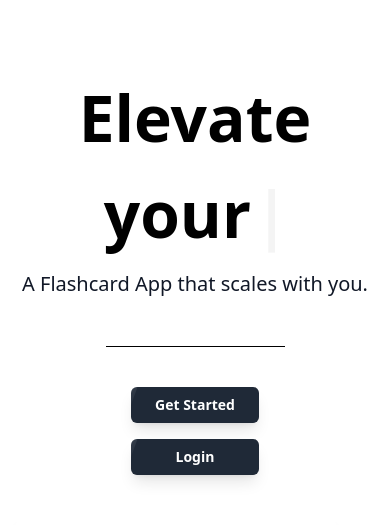
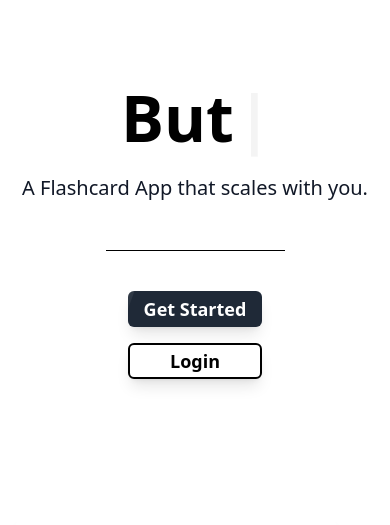
Before and after one commit to Chen-Steve/Kard, a Next.js app: page / in a window 390 px wide. Shown: the part 142-667 px from the top of the page. Built offline with nearby package versions, Linux system fonts and the light colour scheme; no server answers.

Commit message:
ui updates

```diff
--- a/src/components/demo/FeaturesSection.tsx
+++ b/src/components/demo/FeaturesSection.tsx
@@ -41,7 +41,7 @@ const FeaturesSection: React.FC<FeaturesSectionProps> = ({ isDarkMode }) => {
         <h3 className={`text-3xl font-bold mb-8 text-center ${isDarkMode ? 'text-white' : 'text-black'}`}>More Features coming soon!</h3>
         <ul className="grid grid-cols-2 gap-4">
           {['Progress Tracking', 'Spaced Repetition', 'Customizable Dashboard', 'Generate flashcards from websites'].map((feature) => (
-            <li key={feature} className={`backdrop-blur-sm p-4 rounded-lg shadow-lg border-2 ${
+            <li key={feature} className={`backdrop-blur-sm p-4 rounded-lg shadow-lg border-dotted border ${
               isDarkMode ? 'bg-gray-800/30 text-white border-white' : 'bg-white/30 text-black border-black'
             }`}>
               {feature}
--- a/src/pages/index.tsx
+++ b/src/pages/index.tsx
@@ -1,7 +1,7 @@
 "use client";
 
 import '../app/globals.css';
-import { FC, useState, useEffect, useRef } from 'react';
+import React, { useEffect, useRef, useState } from 'react';
 import Link from 'next/link';
 import { useTypewriter, Cursor } from 'react-simple-typewriter';
 import trackEvent from '@vercel/analytics';
@@ -11,14 +11,21 @@ import { Button } from '../components/ui/Button';
 import Image from 'next/image';
 import { FaSun } from "react-icons/fa";
 import { MdDarkMode } from "react-icons/md";
-import DragAndDropDemo from '../components/demo/DragAndDropDemo';
+import dynamic from 'next/dynamic';
+import FlipCard from '../components/demo/FlipCard';
 import FeaturesSection from '../components/demo/FeaturesSection';
-import FlipCard from '../components/demo/FlipCard';
 
-const HomePage: FC = () => {
+const DynamicDragAndDropDemo = dynamic(() => import('../components/demo/DragAndDropDemo'), {
+  ssr: false,
+  loading: () => <p>Loading...</p>
+});
+
+const HomePage: React.FC = () => {
   const [isDarkMode, setIsDarkMode] = useState(false);
   const [isNavSticky, setIsNavSticky] = useState(false);
   const navRef = useRef<HTMLDivElement>(null);
+  const [isVisible, setIsVisible] = useState(false);
+  const demoRef = useRef(null);
 
   useEffect(() => {
     // Check user's preference
@@ -36,6 +43,29 @@ const HomePage: FC = () => {
     return () => window.removeEventListener('scroll', handleScroll);
   }, []);
 
+  useEffect(() => {
+    const currentDemoRef = demoRef.current;
+    const observer = new IntersectionObserver(
+      ([entry]) => {
+        if (entry.isIntersecting) {
+          setIsVisible(true);
+          observer.disconnect();
+        }
+      },
+      { threshold: 0.1 }
+    );
+
+    if (currentDemoRef) {
+      observer.observe(currentDemoRef);
+    }
+
+    return () => {
+      if (currentDemoRef) {
+        observer.unobserve(currentDemoRef);
+      }
+    };
+  }, []);
+
   const toggleDarkMode = () => {
     setIsDarkMode(!isDarkMode);
   };
@@ -49,7 +79,7 @@ const HomePage: FC = () => {
   };
 
   const [text] = useTypewriter({
-    words: ['Welcome to Kard', 'Elevate your learning', 'Create, manage, master'],
+    words: ['Kard is a Quizlet Alternative', 'But better', ''],
     loop: true,
     delaySpeed: 2000,
   });
@@ -97,21 +127,21 @@ const HomePage: FC = () => {
         <div className="flex flex-col sm:flex-row gap-4 mb-16">
           <Link href="/signup">
             <Button
-              className={`px-6 py-3 rounded-md font-semibold shadow-lg shine-effect transition duration-300 ease-in-out transform hover:-translate-y-1 w-full sm:w-auto ${
+              className={`px-4 py-3 rounded-md font-semibold shadow-lg shine-effect w-full sm:w-auto ${
                 isDarkMode ? 'bg-gray-700 hover:bg-gray-600 text-white' : 'bg-gray-800 hover:bg-gray-700 text-white'
               }`}
               onClick={handleButtonClick}
             >
-              Get Started
+              <span className="text-lg">Get Started</span>
             </Button>
           </Link>
           <Link href="/signin">
             <Button
-              className={`px-6 py-3 rounded-md font-semibold shadow-lg shine-effect transition duration-300 ease-in-out transform hover:-translate-y-1 w-full sm:w-auto ${
-                isDarkMode ? 'bg-gray-700 hover:bg-gray-600 text-white' : 'bg-gray-800 hover:bg-gray-700 text-white'
+              className={`px-6 py-3 rounded-md font-semibold shadow-lg shine-effect w-full sm:w-auto ${
+                isDarkMode ? 'bg-gray-700 hover:bg-gray-600 text-white' : 'bg-white hover:bg-gray-100 text-black border-2 border-black'
               }`}
             >
-              Login
+              <span className="text-lg">Login</span>
             </Button>
           </Link>
         </div>
@@ -123,9 +153,13 @@ const HomePage: FC = () => {
           <h2 className={`text-4xl font-bold text-center mb-12 ${isDarkMode ? 'text-white' : 'text-black'}`}>Experience Kard in Action</h2>
           <div className="relative">
             {/* Drag and Drop Demo */}
-            <div className={`backdrop-blur-sm p-6 rounded-lg shadow-lg mb-8 ${isDarkMode ? 'bg-gray-800/30' : 'bg-gray/30'}`}>
-              <h3 className={`text-2xl font-semibold mb-4 ${isDarkMode ? 'text-white' : 'text-black'}`}>Drag & Drop</h3>
-              <DragAndDropDemo />
+            <div ref={demoRef}>
+              {isVisible && (
+                <div className={`backdrop-blur-sm p-6 rounded-lg shadow-lg mb-8 ${isDarkMode ? 'bg-gray-800/30' : 'bg-gray/30'}`}>
+                  <h3 className={`text-2xl font-semibold mb-4 ${isDarkMode ? 'text-white' : 'text-black'}`}>Drag & Drop</h3>
+                  <DynamicDragAndDropDemo />
+                </div>
+              )}
             </div>
 
             {/* Flashcard Flip Demo */}
```
